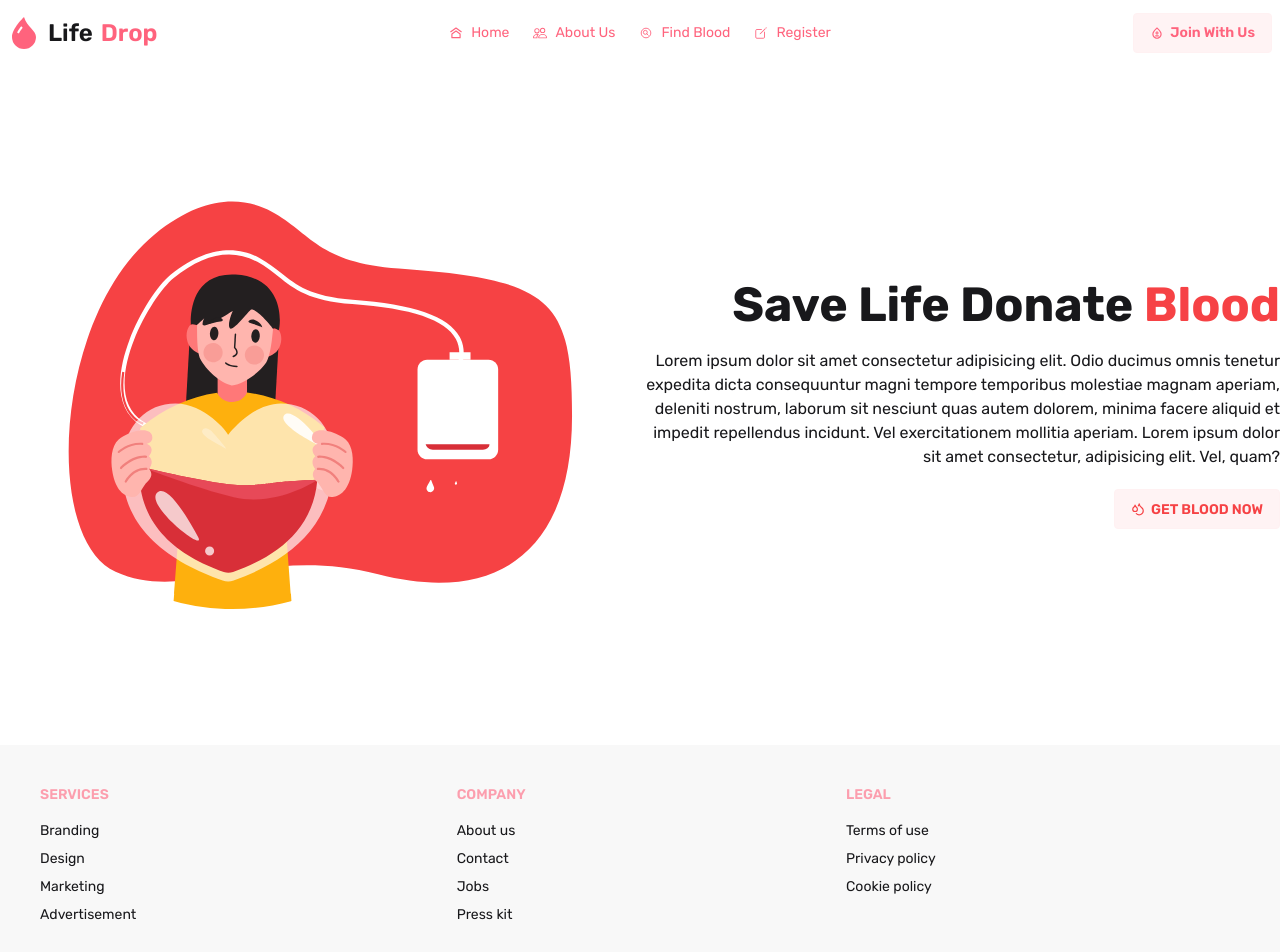
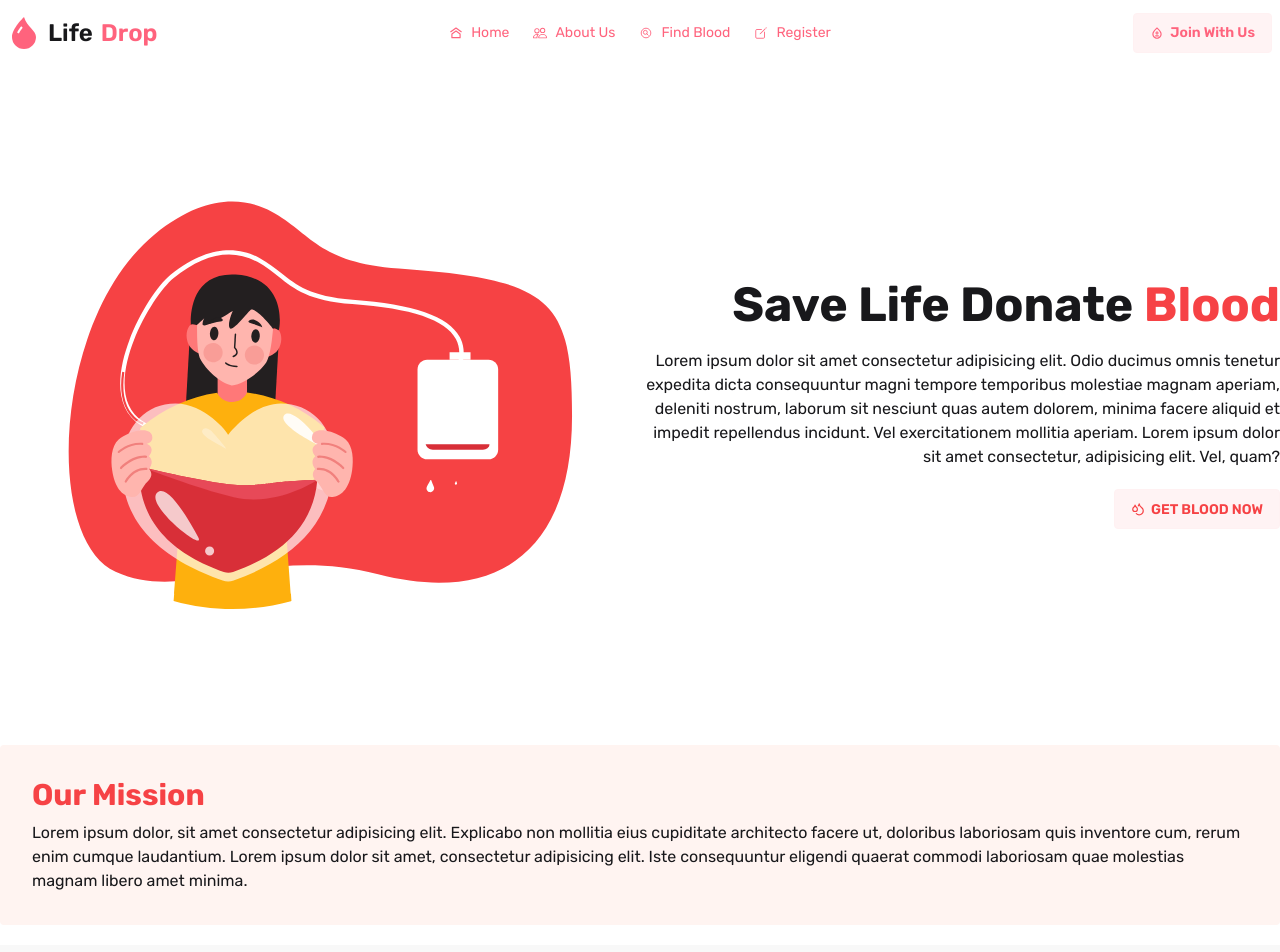
Before and after one commit to jahidul2004/LifeDrop, a React (Vite) app: page / in a window 1280 px wide. Shown: the top 952 px of the page. Built offline with nearby package versions, Linux system fonts and the light colour scheme.

Commit message:
Our mission section added.

```diff
--- a/src/pages/Home/Home.jsx
+++ b/src/pages/Home/Home.jsx
@@ -1,4 +1,5 @@
 import Hero from "./hero/Hero";
+import OurMission from "./mission/OurMission";
 
 const Home = () => {
     return (
@@ -6,6 +7,10 @@ const Home = () => {
             {/* Hero */}
             <Hero></Hero>
             {/* Hero end */}
+
+            {/* Our mission */}
+            <OurMission></OurMission>
+            {/* Our mission end */}
         </div>
     );
 };
--- /dev/null
+++ b/src/pages/Home/mission/OurMission.jsx
@@ -0,0 +1,19 @@
+const OurMission = () => {
+    return (
+        <div className="bg-[#fff4f1] p-2 md:p-4 lg:p-8 mb-5 rounded">
+            <h1 className="text-3xl font-bold mb-2 text-[#f64245]">
+                Our Mission
+            </h1>
+            <p>
+                Lorem ipsum dolor, sit amet consectetur adipisicing elit.
+                Explicabo non mollitia eius cupiditate architecto facere ut,
+                doloribus laboriosam quis inventore cum, rerum enim cumque
+                laudantium. Lorem ipsum dolor sit amet, consectetur adipisicing
+                elit. Iste consequuntur eligendi quaerat commodi laboriosam quae
+                molestias magnam libero amet minima.
+            </p>
+        </div>
+    );
+};
+
+export default OurMission;
```
